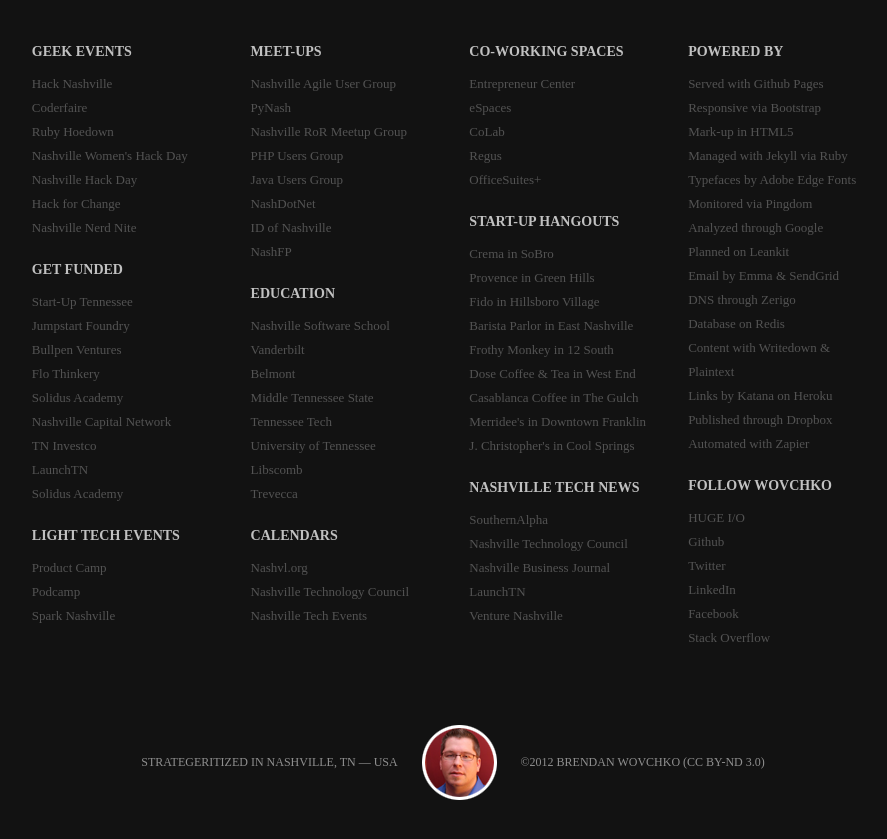
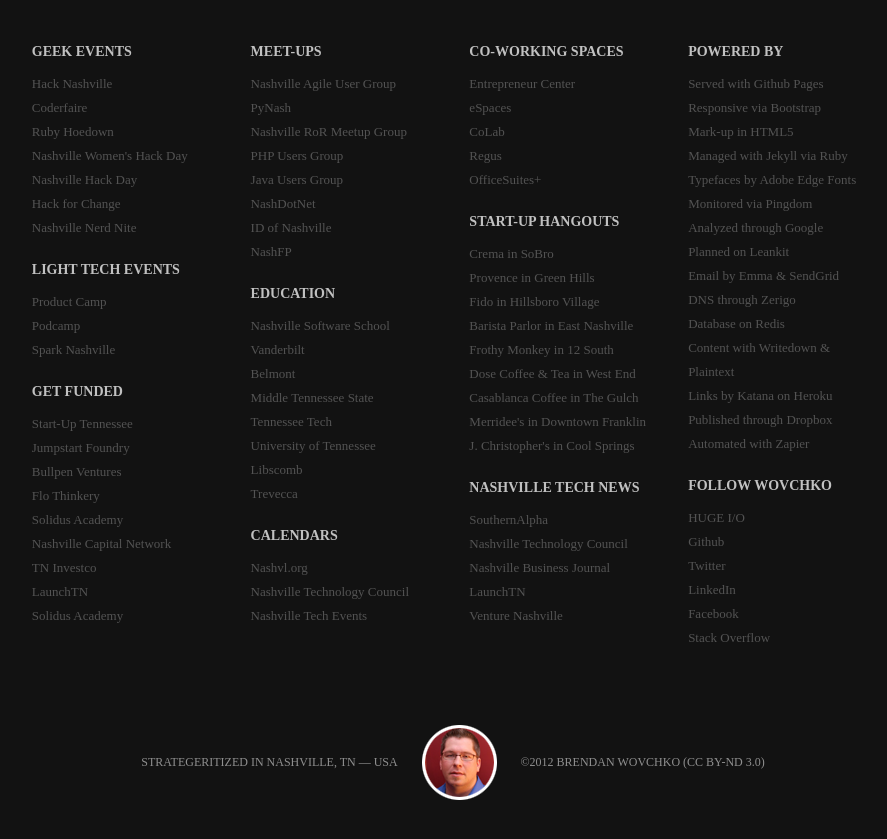
Before and after one commit to wovchko/inklings, a Jekyll site: the page built from index.html, in a window 1280 px wide and 900 px high, scrolled down 1470 px. Shown: the top 839 px of the window, without its empty margins (187-1074 px from the left). Built offline with Jekyll 4.4.1, drawn with Linux system fonts in a browser that asks for light colours; Markdown is read by kramdown in place of the engine named in the settings; the list of posts is cut into pages by our own code; some of the changed lines change nothing that is shown.

```diff
--- a/_layouts/default.html
+++ b/_layouts/default.html
@@ -59,6 +59,11 @@
           <p><a href="http://hackforchange.org/" target="_blank">Hack for Change</a></p>
           <p><a href="http://nashville.nerdnite.com" target="_blank">Nashville Nerd Nite</a></p>
 
+          <h6>Light Tech Events</h6>
+          <p><a href="http://productcampnashville.com/" target="_blank">Product Camp</a></p>
+          <p><a href="http://podcampnashville.org/" target="_blank">Podcamp</a></p>
+          <p><a href="http://southernalpha.com/spark/" target="_blank">Spark Nashville</a></p>
+
           <h6>Get Funded</h6>
           <p><a href="http://startuptn.com/" target="_blank">Start-Up Tennessee</a></p>
           <p><a href="http://jumpstartfoundry.com/" target="_blank">Jumpstart Foundry</a></p>
@@ -69,11 +74,6 @@
           <p><a href="http://www.tennessee.gov/ecd/tninvestco/index.html" target="_blank">TN Investco</a></p>
           <p><a href="http://launchtn.org/" target="_blank">LaunchTN</a></p>
           <p><a href="http://www.solidus.com/strategy.html" target="_blank">Solidus Academy</a></p>
-
-          <h6>Light Tech Events</h6>
-          <p><a href="http://productcampnashville.com/" target="_blank">Product Camp</a></p>
-          <p><a href="http://podcampnashville.org/" target="_blank">Podcamp</a></p>
-          <p><a href="http://southernalpha.com/spark/" target="_blank">Spark Nashville</a></p>
         </div>
         <div class="span2">
           <h6>Meet-Ups</h6>
```
